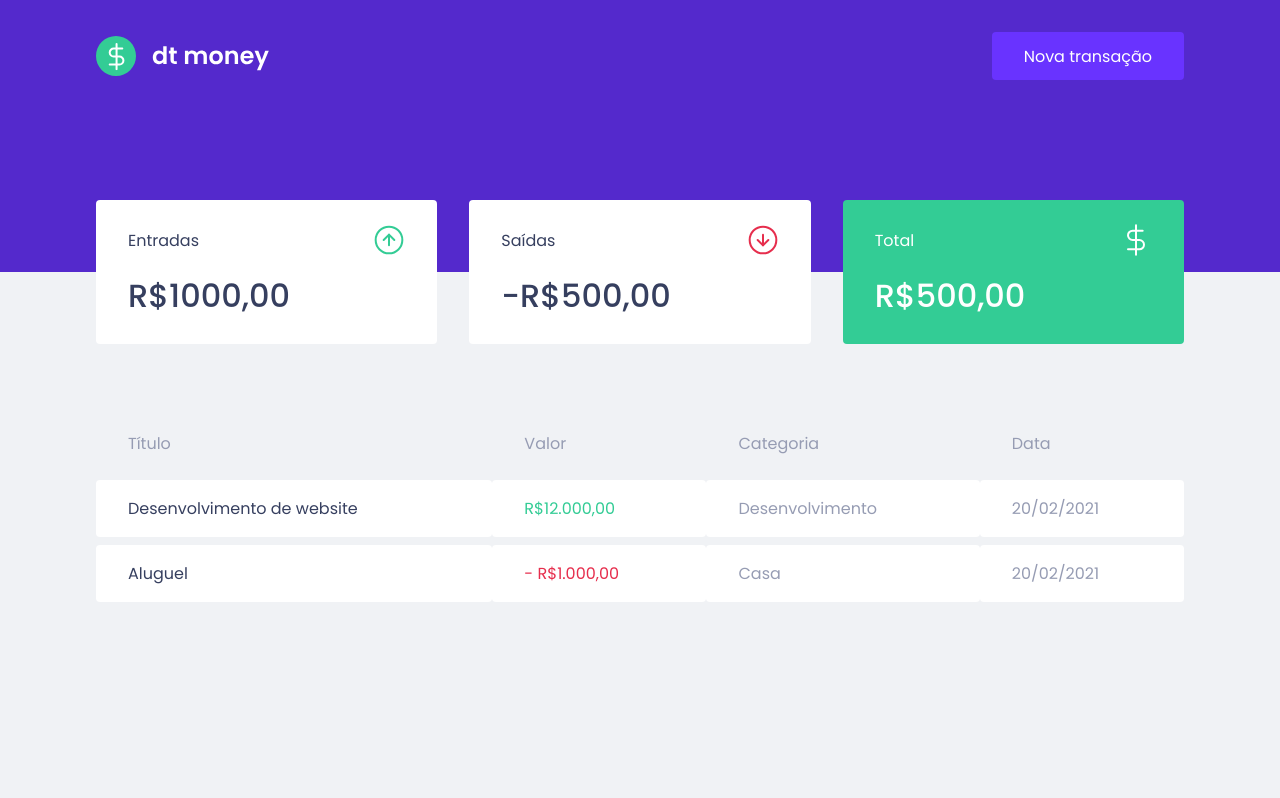
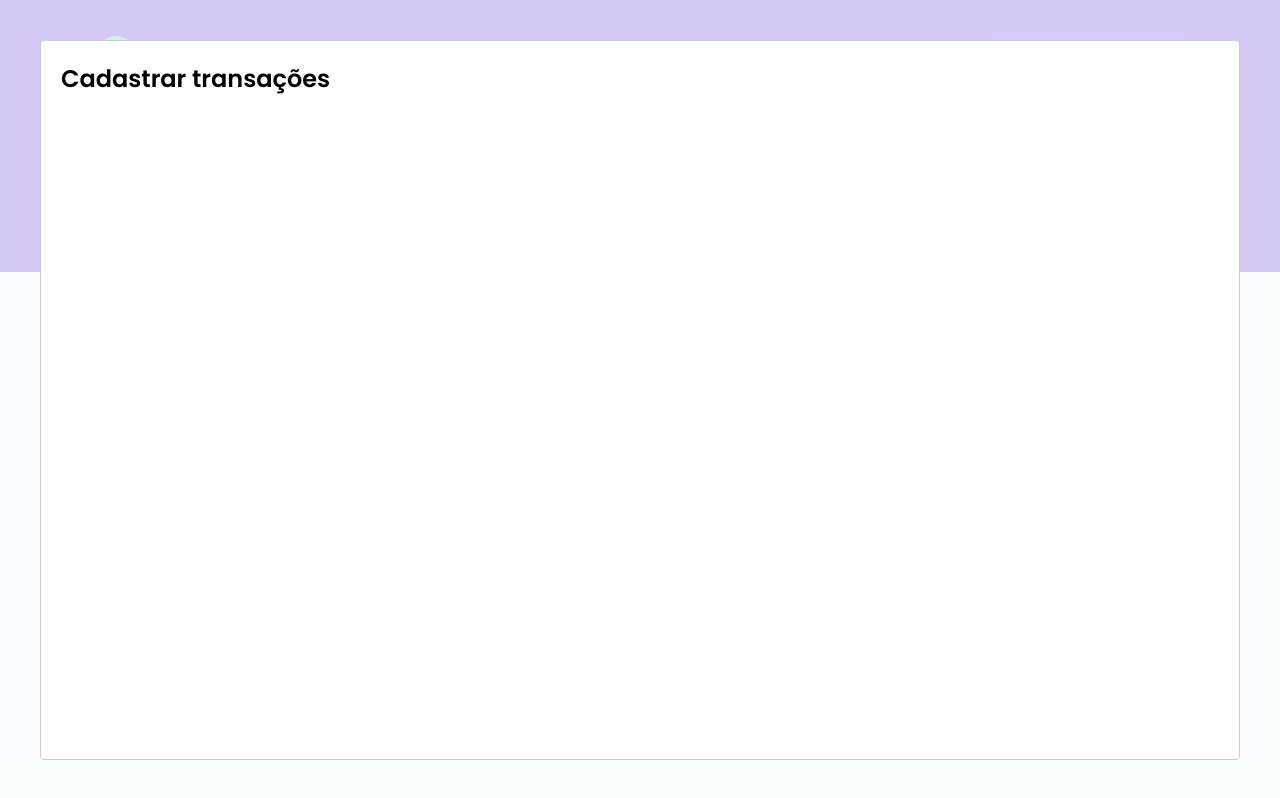
Before and after one commit to felipekejo/dtmoney, a React (Create React App) app: page / in a window 1280 px wide. Both pictures are taken after a click on the button "Nova transação". Built offline with nearby package versions, Linux system fonts and the light colour scheme; no server answers; what miragejs would draw is missing.

Commit message:
comoponent : newTransactionModal

```diff
--- a/package.json
+++ b/package.json
@@ -20,6 +20,7 @@
     "@types/node": "^12.0.0",
     "@types/react": "^17.0.0",
     "@types/react-dom": "^17.0.0",
+    "@types/react-modal": "^3.12.0",
     "@types/styled-components": "^5.1.10",
     "@typescript-eslint/eslint-plugin": "^4.27.0",
     "@typescript-eslint/parser": "^4.27.0",
--- a/src/App.tsx
+++ b/src/App.tsx
@@ -1,12 +1,29 @@
+import Modal from 'react-modal';
+import { useState } from 'react';
 import { Header } from './components/Header';
 import { Dashboard } from './components/Dashboard';
 import { GlobalStyle } from './styles/global';
+import { NewTransactionModal } from './components/NewTransactionModal';
+
+Modal.setAppElement('#root');
 
 export function App() {
+  const [isNewTransactionModalOpen, setIsNewTransactionModalOpen] =
+    useState(false);
+  function handleOpenNewTransactionModal() {
+    setIsNewTransactionModalOpen(true);
+  }
+  function handleCloseNewTransactionModal() {
+    setIsNewTransactionModalOpen(false);
+  }
   return (
     <>
-      <Header />
+      <Header onOpenNewTransactionModal={handleOpenNewTransactionModal} />
       <Dashboard />
+      <NewTransactionModal
+        isOpen={isNewTransactionModalOpen}
+        onRequestClose={handleCloseNewTransactionModal}
+      />
       <GlobalStyle />
     </>
   );
--- a/src/components/Header/index.tsx
+++ b/src/components/Header/index.tsx
@@ -1,12 +1,18 @@
 import logoImg from '../../assets/logo.svg';
 import { Container, Content } from './styles';
 
-export function Header() {
+interface HeaderProps {
+  onOpenNewTransactionModal: () => void;
+}
+
+export function Header({ onOpenNewTransactionModal }: HeaderProps) {
   return (
     <Container>
       <Content>
         <img src={logoImg} alt="dt money" />
-        <button type="button">Nova transação</button>
+        <button type="button" onClick={onOpenNewTransactionModal}>
+          Nova transação
+        </button>
       </Content>
     </Container>
   );
--- /dev/null
+++ b/src/components/NewTransactionModal/index.tsx
@@ -0,0 +1,16 @@
+import Modal from 'react-modal';
+
+interface NewTransactionProps {
+  isOpen: boolean;
+  onRequestClose: () => void;
+}
+export function NewTransactionModal({
+  isOpen,
+  onRequestClose,
+}: NewTransactionProps) {
+  return (
+    <Modal isOpen={isOpen} onRequestClose={onRequestClose}>
+      <h2>Cadastrar transações</h2>
+    </Modal>
+  );
+}
--- /dev/null
+++ b/src/components/NewTransactionModal/styles.ts
@@ -0,0 +1,3 @@
+import styled from 'styled-components';
+
+export const Container = styled.div``;
```
Also changed, not shown: 1 other file (tests, documents, lock files or other folders).
